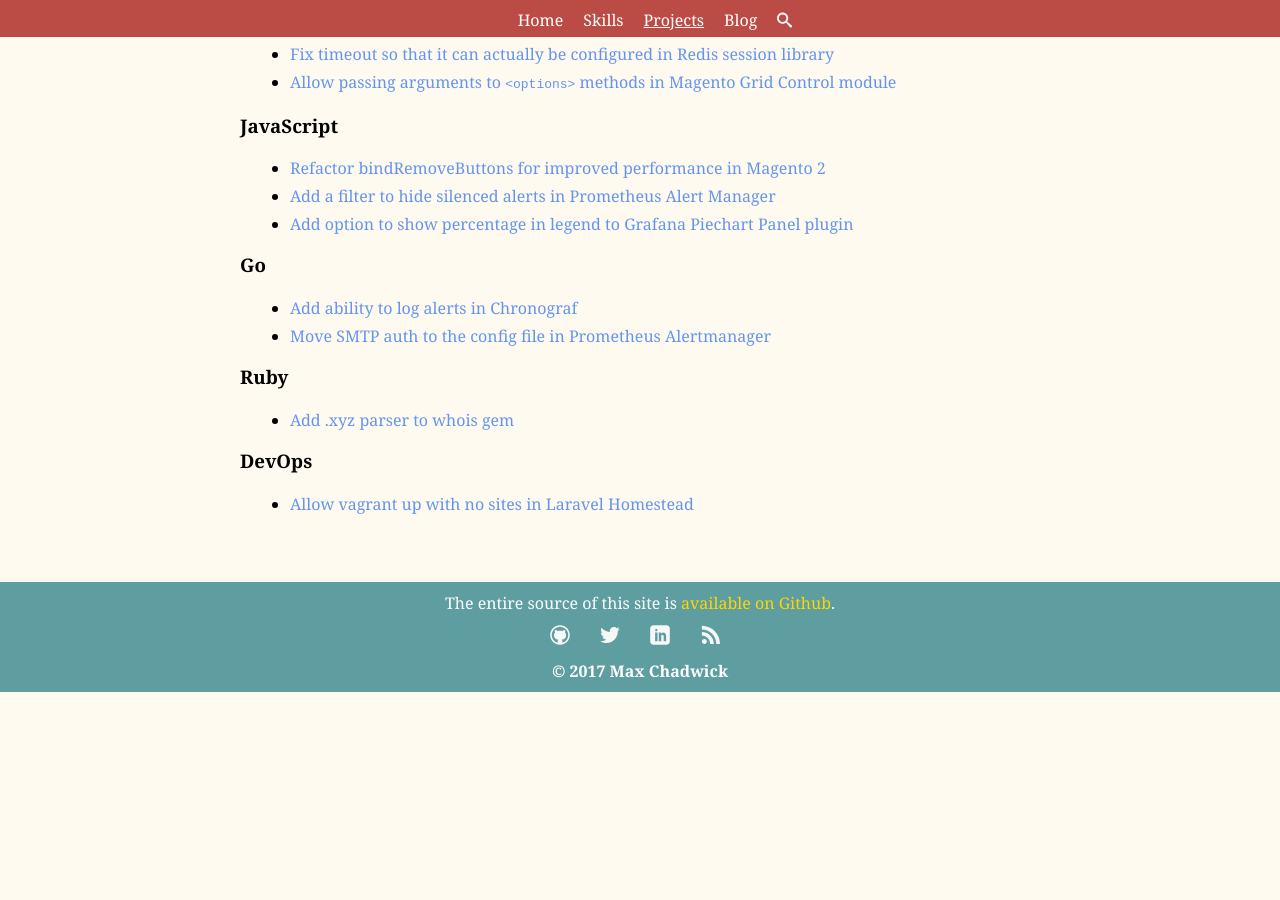
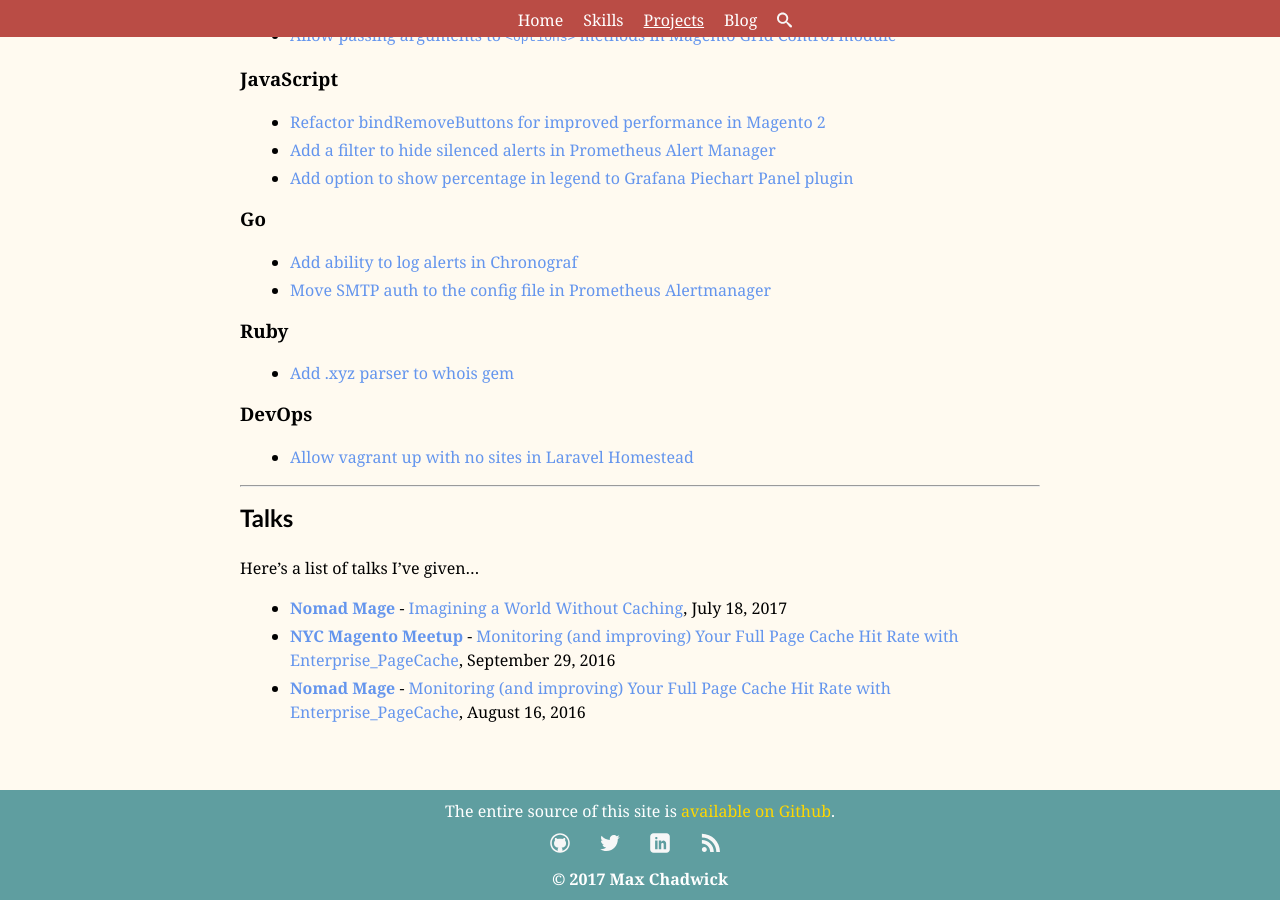
Before and after one commit to mpchadwick/mpchadwick.github.io, a Jekyll site: the page built from projects/index.md, in a window 1280 px wide and 900 px high, scrolled down 2088 px. Built offline with Jekyll 4.4.1, drawn with Linux system fonts in a browser that asks for light colours; before the commit the page ends 2780 px from its top, so only the background shows below that.

Commit message:
Add talks section

```diff
--- a/projects/index.md
+++ b/projects/index.md
@@ -4,7 +4,8 @@ title: Projects
 ---
 # Projects
 
-## Domain Clamp
+### Domain Clamp
+
 Domain Clamp is a SaaS app that monitors domains and SSL certificates and sends alerts when anything is soon to expire.
 
 I was inspired to build Domain Clamp by my work at agencies, which are sometimes blamed for domains and SSL certificates that expire, even when those records are not in their names.
@@ -15,7 +16,7 @@ I built the whole thing soup to nuts, including branding, page design, copywriti
 
 <a class="call-to-action" href="https://domainclamp.com">View the app</a>
 
-## jQuery.nonSuckyYouTubeEmbed
+### jQuery.nonSuckyYouTubeEmbed
 
 jQuery.nonSuckyYouTubeEmbed is a jQuery plugin designed to improve front end performance when working with YouTube embeds.
 
@@ -25,7 +26,7 @@ I also took a deep dive on YouTube embeds in [this blog post]({{site.url}}/blog/
 
 <a class="call-to-action" href="https://github.com/mpchadwick/jquery.nonSuckyYouTubeEmbed">View on GitHub</a>
 
-## Mpchadwick_SearchAutocompleteConfigmarator
+### Mpchadwick_SearchAutocompleteConfigmarator
 
 Mpchadwick_SearchAutocompleteConfigmarator is a Magento extension I built that enhances the functionality of Magento's out-of-the-box search autocomplete functionality.
 
@@ -42,7 +43,7 @@ I was inspired to build this based on actual frustration I saw merchants having
 
 <a class="call-to-action" href="https://github.com/mpchadwick/Mpchadwick_SearchAutocompleteConfigmarator">View on GitHub</a>
 
-## ruby-whois-api
+### ruby-whois-api
 
 ruby-whois-api is a basic Sinatra wrapper for the Ruby WHOIS gem.
 
@@ -52,7 +53,7 @@ ruby-whois-api is a minimal web service that receives domain name and responds w
 
 <a class="call-to-action" href="https://github.com/mpchadwick/ruby-whois-api">View on GitHub</a>
 
-## Mpchadwick_BigAssImageWarning
+### Mpchadwick_BigAssImageWarning
 
 My most starred repo on GitHub, this is partially a joke, but I've seen cases where this type of thing is actually needed. This is a Magento extension, the idea behind which is to alert store admins if they upload an image that is bigger than a predetermined threshold.
 
@@ -90,3 +91,13 @@ I like to contribute back to the tools I use. Here are some of my open source co
 ### DevOps
 
 - [Allow vagrant up with no sites in Laravel Homestead](https://github.com/laravel/homestead/pull/326)
+
+---
+
+## Talks
+
+Here's a list of talks I've given...
+
+- [**Nomad Mage**](https://nomadmage.com/) - [Imagining a World Without Caching](https://nomadmage.com/product/imagining-world-without-caching/), July 18, 2017
+- [**NYC Magento Meetup**](https://www.meetup.com/NYC-Magento-Developers/) - [Monitoring (and improving) Your Full Page Cache Hit Rate with Enterprise_PageCache](https://www.meetup.com/NYC-Magento-Developers/events/233797698/), September 29, 2016
+- [**Nomad Mage**](https://nomadmage.com/) - [Monitoring (and improving) Your Full Page Cache Hit Rate with Enterprise_PageCache](https://nomadmage.com/product/monitoring-improving-full-page-cache-hit-rate-enterprise_pagecache/), August 16, 2016
```
